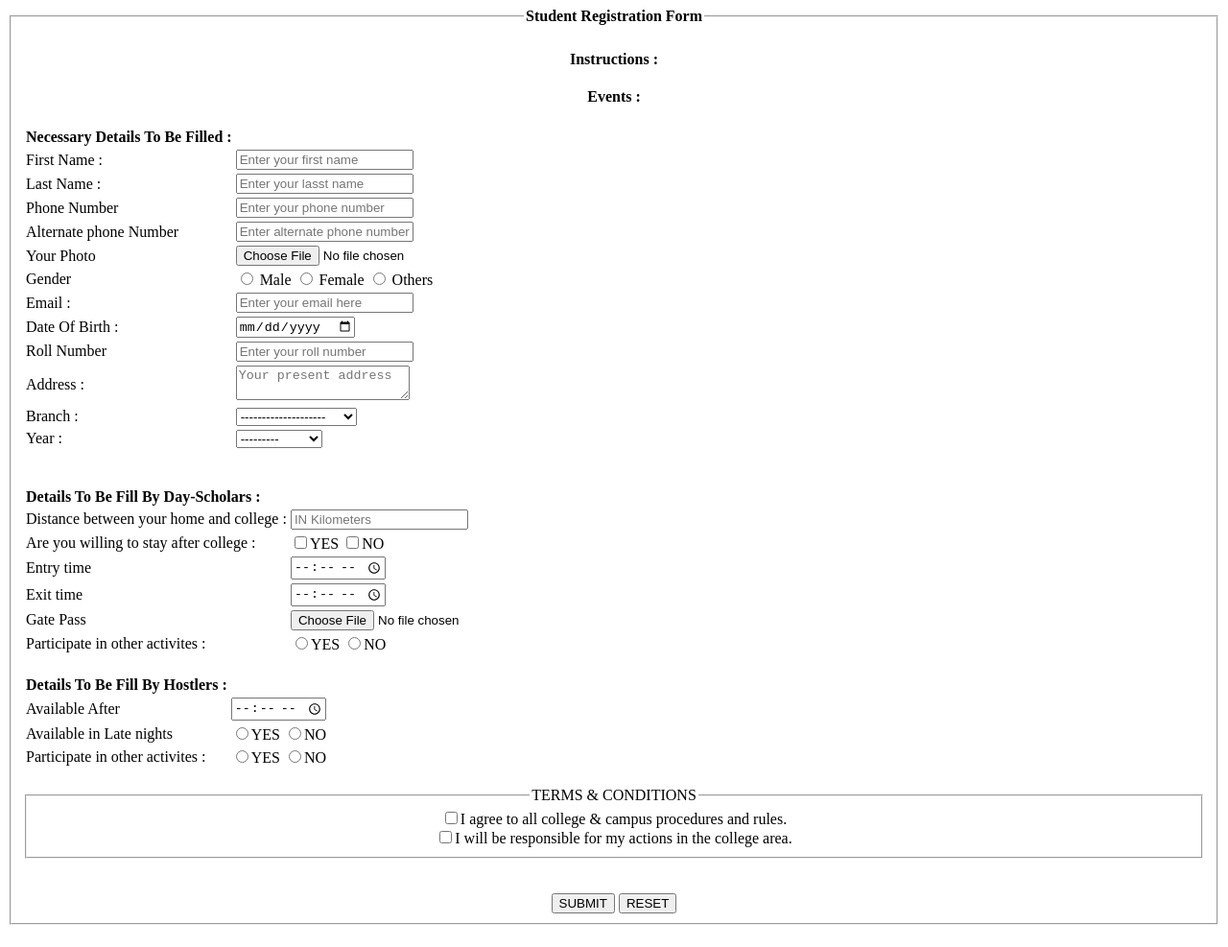
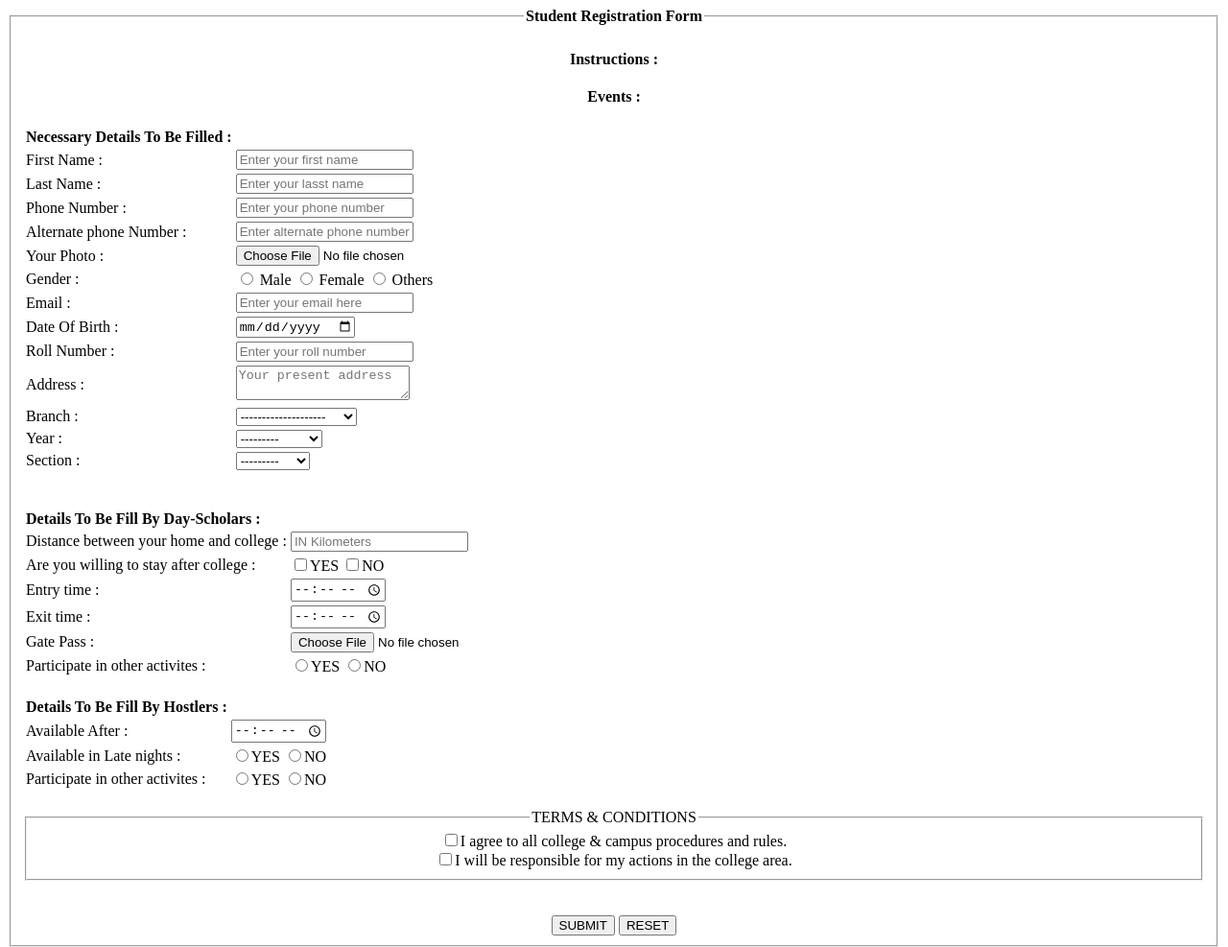
Before and after one commit to Anirudh-524/Aitam-MERN-TASKS, a plain HTML site: page TASK-2.html in a window 1280 px wide. Shown: the whole page at 96% size. Drawn offline with Linux system fonts and the light colour scheme.

Commit message:
added section

```diff
--- a/TASK-2.html
+++ b/TASK-2.html
@@ -41,21 +41,21 @@
                         placeholder="Enter your lasst name"></td>
                 </tr>
                 <tr>
-                    <td><label for="phone">Phone Number</label></td>
+                    <td><label for="phone">Phone Number : </label></td>
                     <td><input type="text" name="phone" id="phone"
                         placeholder="Enter your phone number" required></td>
                 </tr>
                 <tr>
-                    <td><label for="phone">Alternate phone Number</label></td>
+                    <td><label for="phone">Alternate phone Number : </label></td>
                     <td><input type="text" name="phone" id="phone"
                     placeholder="Enter alternate phone number"></td>
                 </tr>
                 <tr>
-                    <td><label for="profile">Your Photo</label></td>
+                    <td><label for="profile">Your Photo : </label></td>
                     <td><input type="file" name="profile" id="profile" required></td>
                 </tr>
                 <tr>
-                    <td><label for="gender">Gender</label></td>
+                    <td><label for="gender">Gender : </label></td>
                     <td>
                         <input type="radio" name="gender" id="male" value="male" /> Male
                         <input type="radio" name="gender" id="female" value="female" /> Female
@@ -72,7 +72,7 @@
                     <td><input type="date"></td>
                 </tr>
                 <tr>
-                    <td><label for="rollno">Roll Number</label></td>
+                    <td><label for="rollno">Roll Number : </label></td>
                     <td><input name="rollno" id="rollno"
                         placeholder="Enter your roll number" required></td>
                 </tr>
@@ -114,6 +114,19 @@
                         </select>
                     </td>
                 </tr>
+                <tr>
+                    <td><label for="sec">Section : </label></td>
+                    <td>
+                        <select name="sec" id="sec">
+                            <optgroup>
+                                <option value="sec">---------</option>
+                                <option value="a">A</option>
+                                <option value="b">B</option>
+                                <option value="c">C</option>
+                            </optgroup>
+                        </select>
+                    </td>
+                </tr>
             </table><br><br>
             <table >
                 <thead>
@@ -134,15 +147,15 @@
                     </td>
                 </tr>
                 <tr>
-                    <td><label for="time">Entry time</label></td>
+                    <td><label for="time">Entry time : </label></td>
                     <td><input type="time" name="time" id="time"></td>
                 </tr>
                 <tr>
-                    <td><label for="time1">Exit time</label></td>
+                    <td><label for="time1">Exit time : </label></td>
                     <td><input type="time"></td>
                 </tr>
                 <tr>
-                    <td><label for="pass">Gate Pass</label></td>
+                    <td><label for="pass">Gate Pass : </label></td>
                     <td><input type="file" name="pass" id="pass"></td>
                 </tr>
                 <tr>
@@ -161,11 +174,11 @@
                     </tr>
                 </thead>
                 <tr>
-                    <td><label for="time2">Available After</label></td>
+                    <td><label for="time2">Available After : </label></td>
                     <td><input type="time" name="time2" id="time2"></td>
                 </tr>
                 <tr>
-                    <td><label for="op">Available in Late nights</label></td>
+                    <td><label for="op">Available in Late nights : </label></td>
                     <td><input type="radio"name="op" id="yes" value="yes">YES
                     <input type="radio" name="op" id="no" value="no">NO</td>
                 </tr>
```
